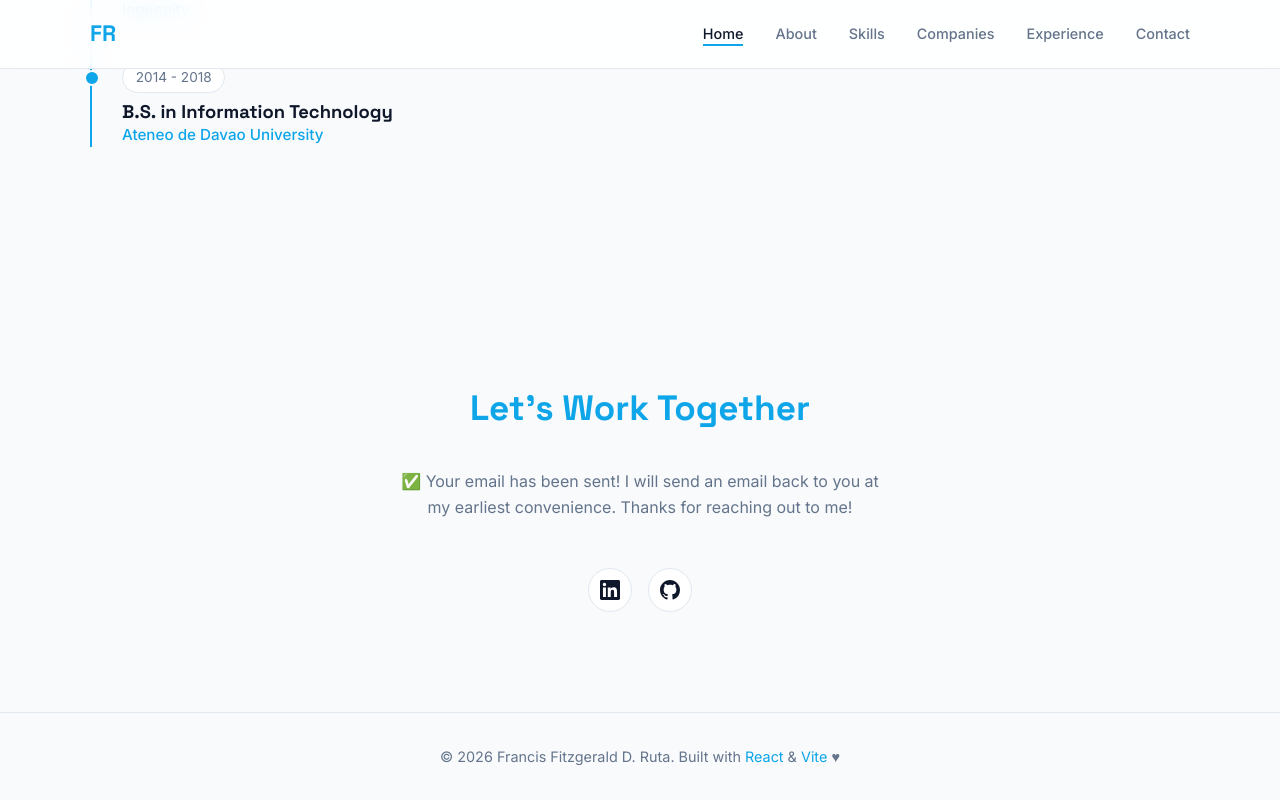
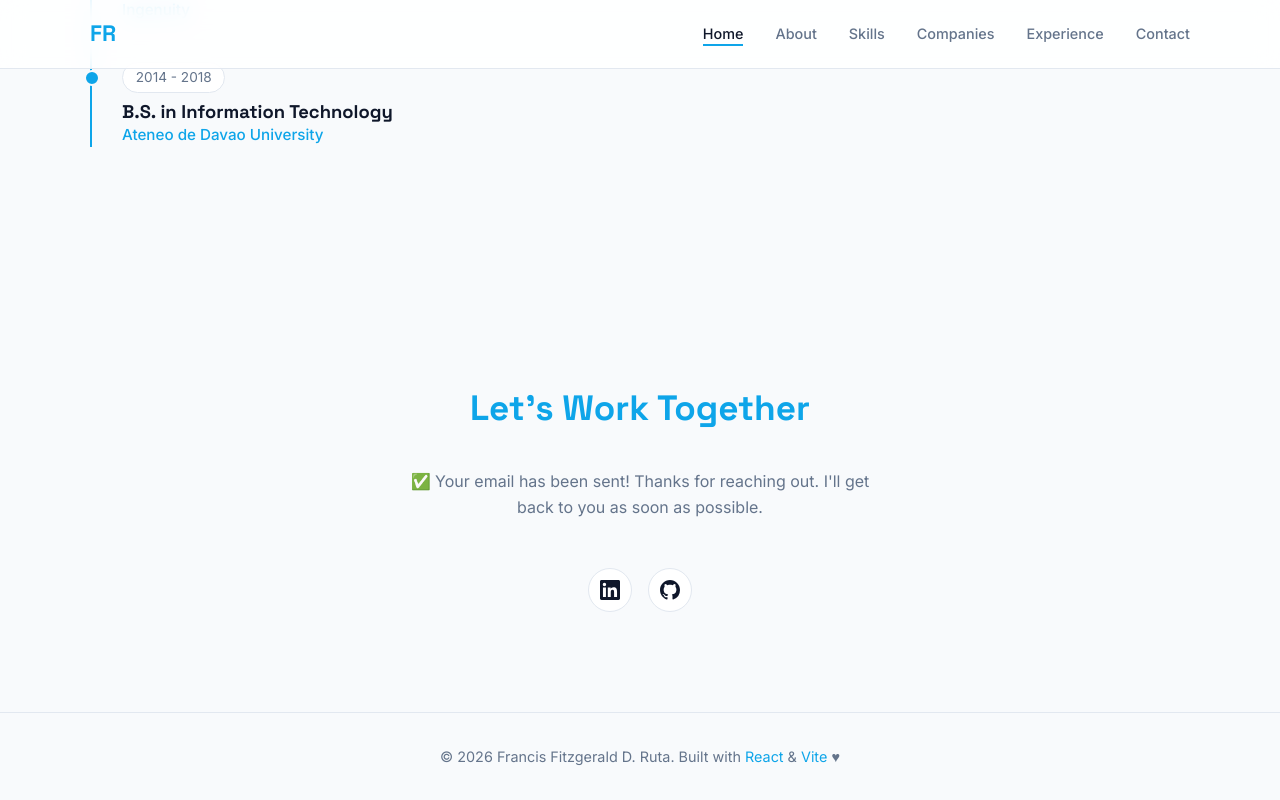
Before and after one commit to FrancisRuta/online-portfolio, a React (Vite) app: page / in a window 1280 px wide. Both pictures are taken after typing "Sample", "name@example.com", "Sample" into the empty fields and a click on the button "Send Message". Shown: the part 4400-5200 px from the top of the page. Built offline with nearby package versions, Linux system fonts and the light colour scheme; no server answers.

Commit message:
Email message improvement

```diff
--- a/src/components/Contact.jsx
+++ b/src/components/Contact.jsx
@@ -65,8 +65,8 @@ function Contact() {
 
           {emailStatus === email_status.SENT && !error ? (
             <div className="contact-subtitle" style={{ marginTop: "2rem" }}>
-              ✅ Your email has been sent! I will send an email back to you at
-              my earliest convenience. Thanks for reaching out to me!
+              ✅ Your email has been sent! Thanks for reaching out. I'll get
+              back to you as soon as possible.
             </div>
           ) : (
             <form className="contact-form" onSubmit={handleSubmit}>
```
